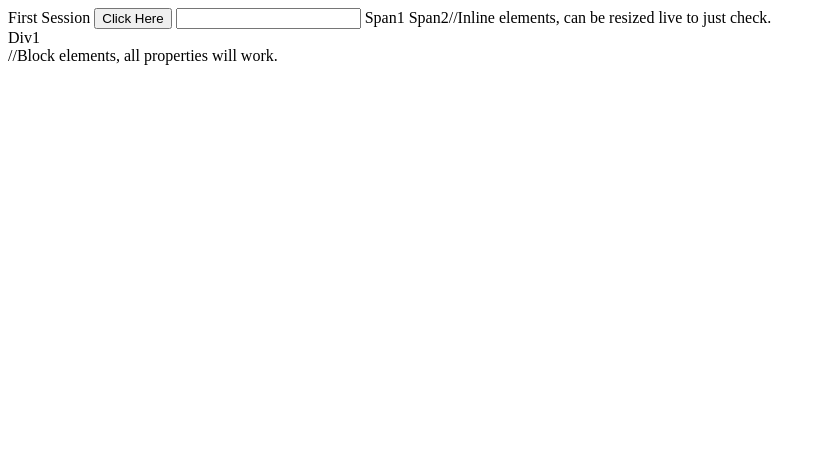
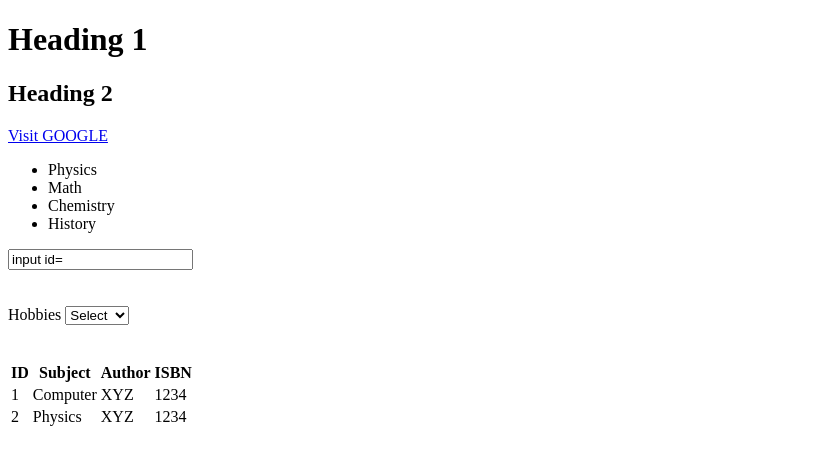
Before and after one commit to tsenority/HTML-and-CSS, a plain HTML site: page index.html in a window 1280 px wide. Shown: the whole page, without its empty margins (0-826 px from the left). Drawn offline with Linux system fonts and the light colour scheme.

Commit message:
Second commit

```diff
--- /dev/null
+++ b/CSS/cssSelectors.css
@@ -0,0 +1,21 @@
+#container{
+    background-color:blue;
+}
+
+div{
+    width: 100px;
+    height: 100;
+    background-color: brown;
+}
+,box{
+    background-color:red;
+
+}
+
+p[title]{
+    color:red;
+}
+
+a[href]{
+    color:blue;
+}
--- a/index.html
+++ b/index.html
@@ -4,17 +4,61 @@
     <meta charset="UTF-8">
     <meta http-equiv="X-UA-Compatible" content="IE=edge">
     <meta name="viewport" content="width=device-width, initial-scale=1.0">
-    <title>Document</title>
+    <title>Test</title>
 </head>
 <body>
-    First Session
-    <a href="www.google.com"></a>
-    <button>Click Here</button>
-    <input type="text">
-    <span>Span1</span>
-    <span>Span2</span>//Inline elements, can be resized live to just check.
+    <h1> Heading 1</h1>
+    <h2>Heading 2</h2>
+
+    <a href="https://www.google.com"> Visit GOOGLE </a>
+
+
+     <ul>
+        <li>Physics</li>
+        <li>Math</li>
+        <li>Chemistry</li>
+        <li>History</li>
+    </ul>
+
+    <input type="text" value="input id="xyz" name ="age"/>
     <br />
-    <div>Div1</div>//Block elements, all properties will work.
+    <br />
+    <br />
+    <label>Hobbies</label>
+    <select>
+        <option value="0">Select</option>
+        <option value="1">Music</option>
+        <option value="2">Cricket</option>
+        <option value="3">Soccer</option>
+    </select>
+     <br />
+    <br />
+    <br />
+    <table>
+        <thead>
+            <th>ID</th>
+            <th>Subject</th>
+            <th>Author</th>
+            <th>ISBN</th>
+        </thead>
+        <tbody>
+           <tr>
+            <td>1</td>
+            <td>Computer</td>
+            <td>XYZ</td>
+            <td>1234</td>
+           </tr>
+           <tr>
+            <td>2</td>
+            <td>Physics</td>
+            <td>XYZ</td>
+            <td>1234</td>
+           </tr>
+        </tbody>
+    </table>
+
+
+
 
 </body>
 </html>
```
Also changed, not shown: Selectors.html (added, +16 -0 lines), styling.html (added, +48 -0 lines).
